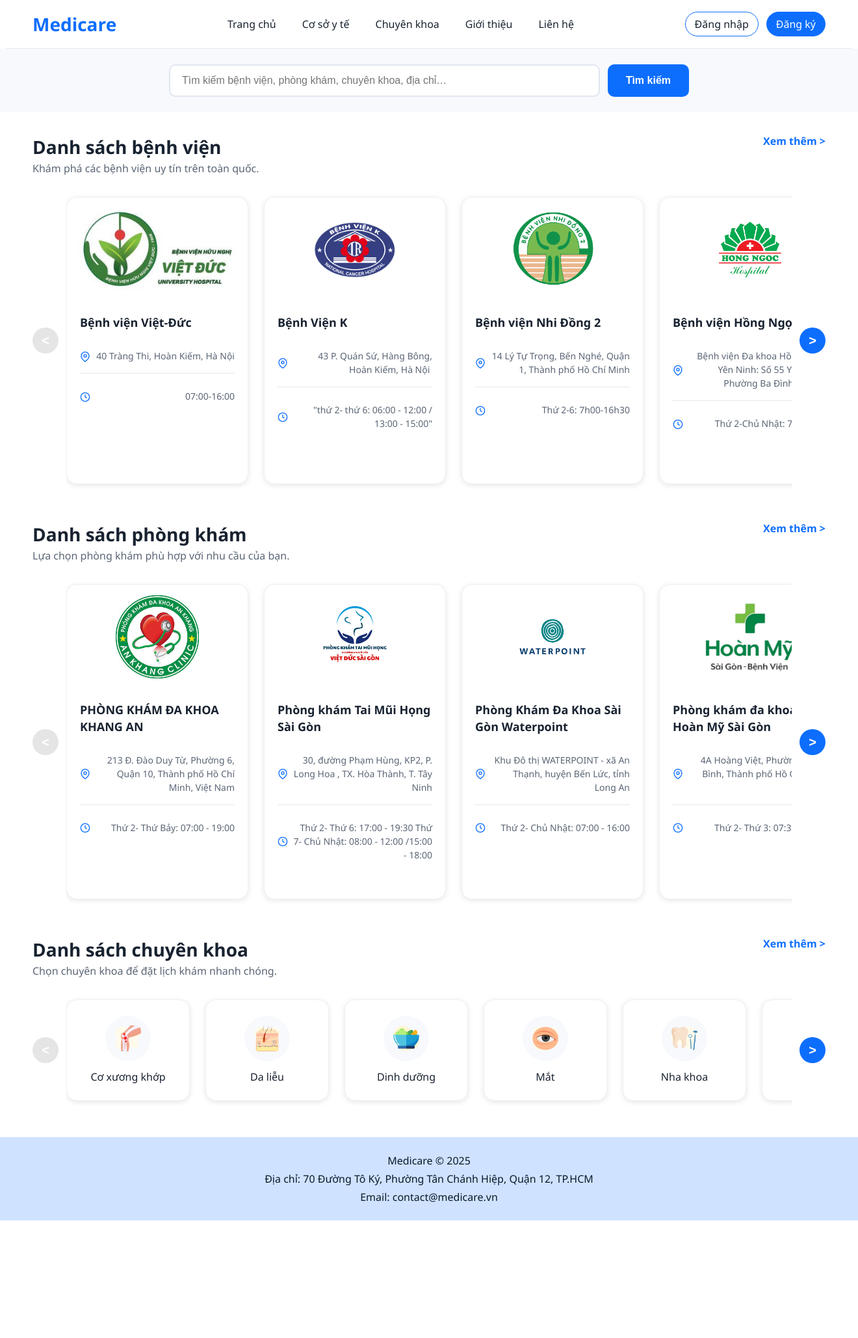
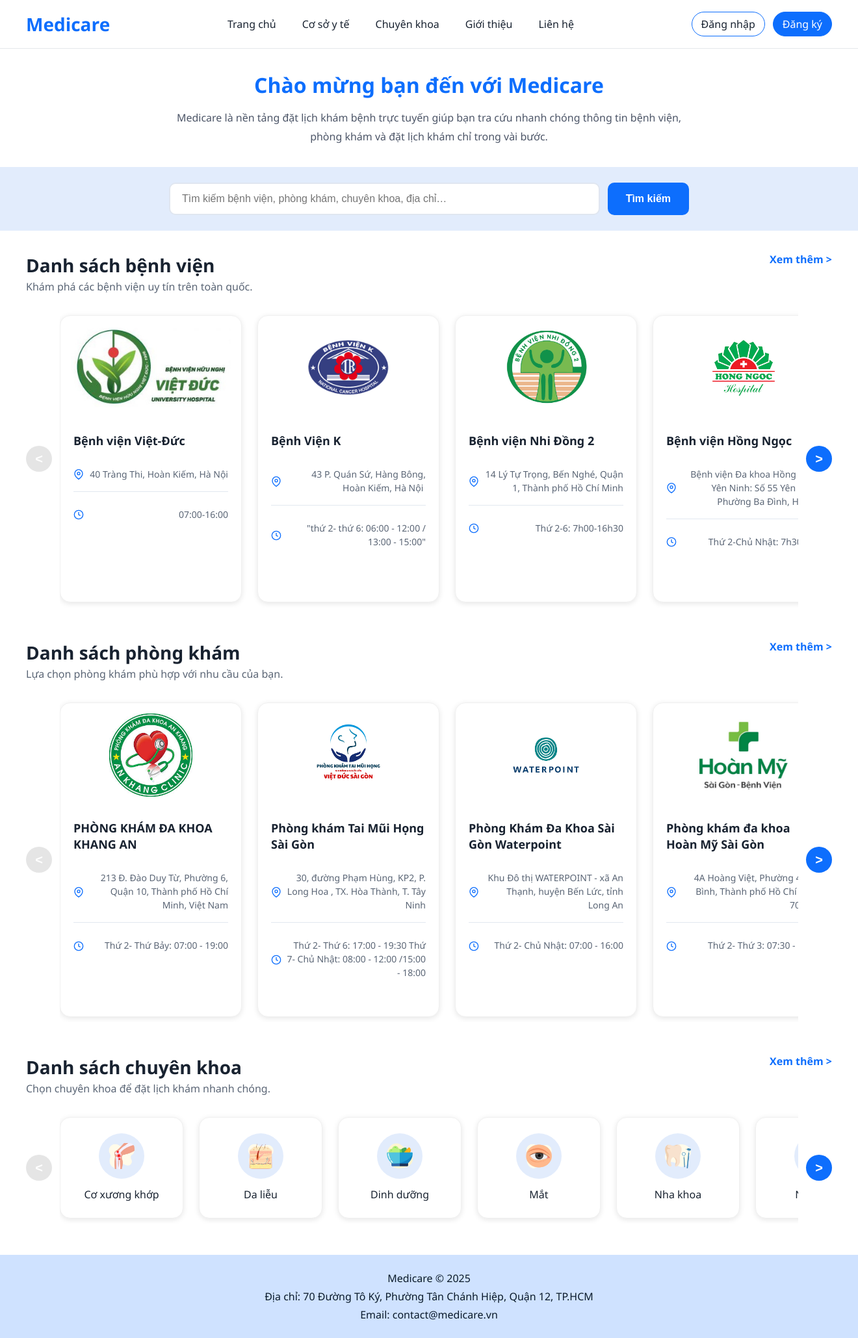
Before and after one commit to thnguyen3074/web, a PHP site: page / in a window 1320 px wide. Shown: the whole page at 65% size. Before the commit the page ends 1878 px from the top, so only its background shows below. Run offline with PHP 8.4, Linux system fonts and the light colour scheme; data comes from the database, SQL or seed files in the repository.

Commit message:
Fix giao diện

```diff
--- a/index.php
+++ b/index.php
@@ -32,6 +32,12 @@ if ($result_specialties) {
     }
 }
 ?>
+<section class="home-intro">
+    <h1>Chào mừng bạn đến với Medicare</h1>
+    <p>
+        Medicare là nền tảng đặt lịch khám bệnh trực tuyến giúp bạn tra cứu nhanh chóng thông tin bệnh viện, phòng khám và đặt lịch khám chỉ trong vài bước.
+    </p>
+</section>
 
 <section class="search-bar">
     <div class="search-wrapper">
--- a/style.css
+++ b/style.css
@@ -1,7 +1,7 @@
 :root {
   --primary: #0d6efd;
   --text: #182230;
-  --bg-light: #f7f9fc;
+  --bg-light: #e2ecfc;
   --shadow: 0 2px 6px rgba(0, 0, 0, 0.15);
 }
 
@@ -16,16 +16,9 @@ body {
   color: var(--text);
   background: #fff;
   line-height: 1.5;
-  width: 1300px;
+  max-width: 1700px;
   margin: 0 auto;
   overflow-x: hidden;
-}
-
-.search-bar,
-.footer {
-  width: 100vw;
-  margin-left: calc(50% - 50vw);
-  margin-right: calc(50% - 50vw);
 }
 
 .header {
@@ -71,6 +64,27 @@ body {
   color: #fff;
   background: var(--primary);
 }
+
+.home-intro {
+  padding: 32px 40px;
+  border-radius: 16px;
+  text-align: center;
+}
+
+.home-intro h1 {
+  font-size: 32px;
+  margin-bottom: 12px;
+  color: var(--primary);
+}
+
+.home-intro p {
+  color: #4c5567;
+  font-size: 16px;
+  line-height: 1.8;
+  max-width: 800px;
+  margin: 0 auto;
+}
+
 
 .auth {
   display: flex;
@@ -94,14 +108,6 @@ body {
 .auth-link.signup {
   background: var(--primary);
   color: #fff;
-}
-
-.menu-toggle {
-  display: block;
-  border: none;
-  background: none;
-  font-size: 24px;
-  cursor: pointer;
 }
 
 .search-bar {
```
